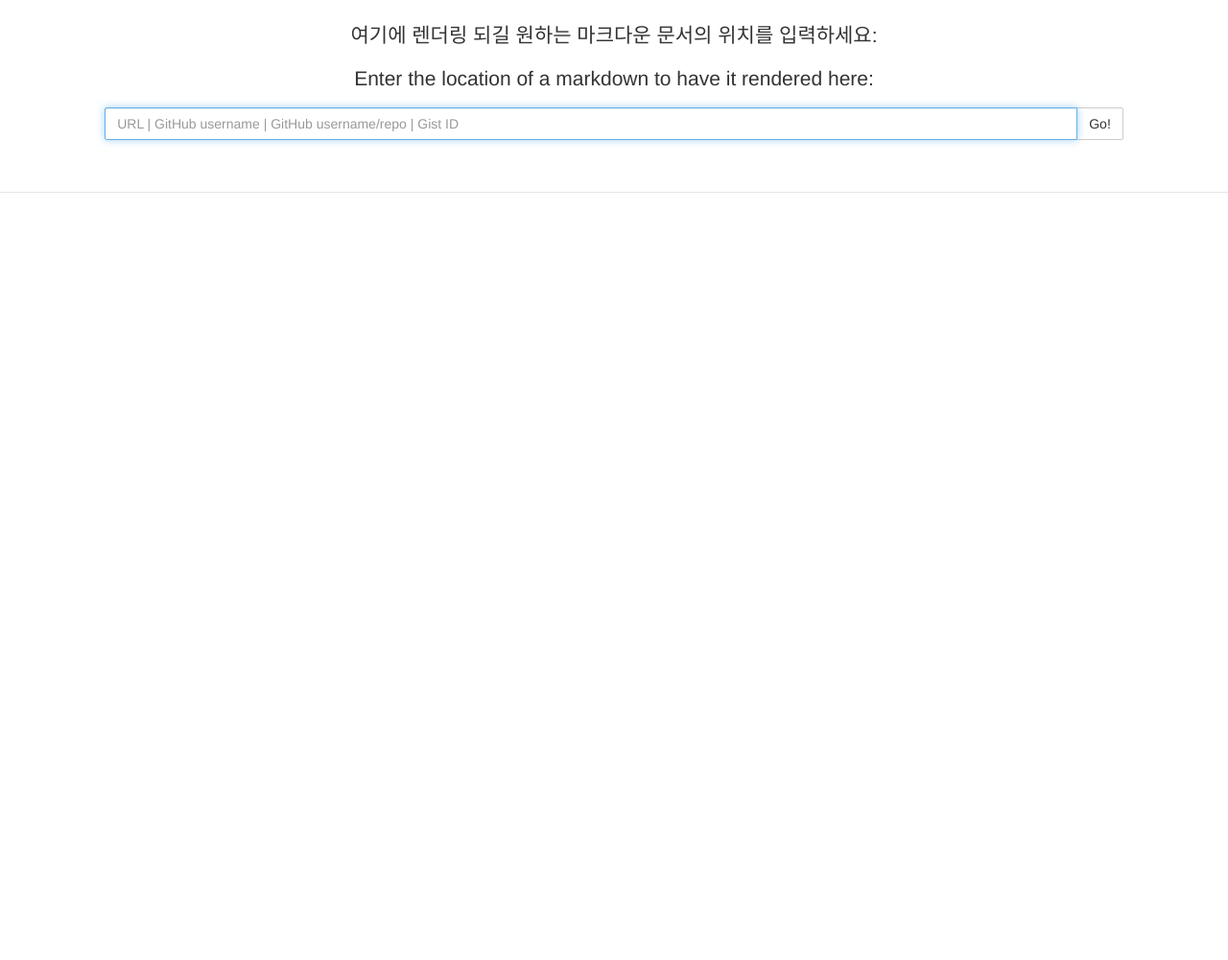
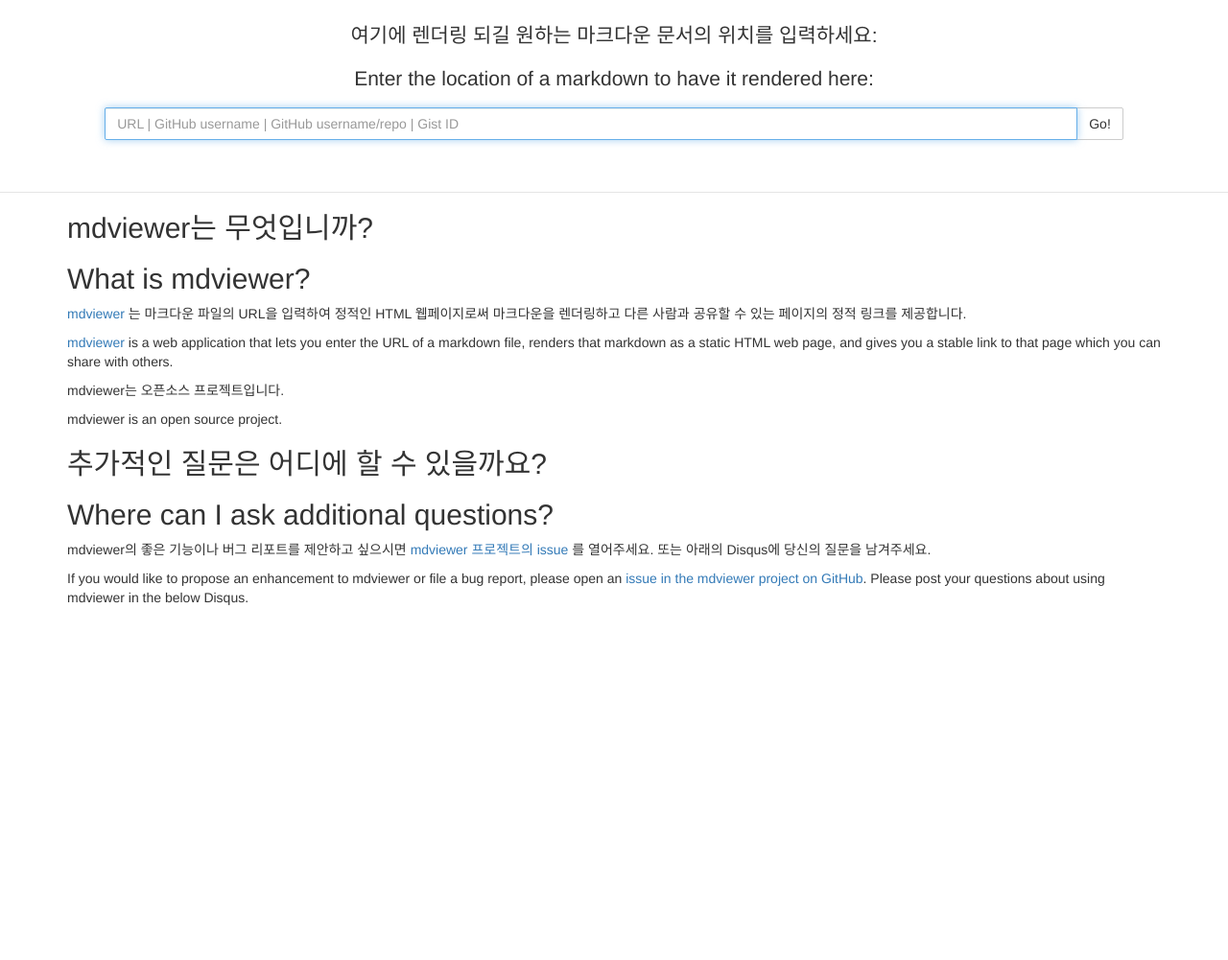
Before and after one commit to SDRLurker/mdviewer, a Flask app: page / in a window 1280 px wide. Shown: the part 301-1302 px from the top of the page at 96% size. Before the commit the page ends 502 px from the top, so only its background shows below. Run offline with Flask 2, Linux system fonts and the light colour scheme; some libraries are stand-ins or nearby versions.

Commit message:
mdviewer 20201222_01 - modify index.html for some description

```diff
--- a/app/templates/index.html
+++ b/app/templates/index.html
@@ -32,10 +32,51 @@
             </form>
           </div>
         </div>
-
       </div>
     </header>
     <!--<p class="faq-link">Read the <a href='/faq'>FAQ</a> for more information.</p>-->
   </div>
+  <div class="container container-main">
+    <h2>mdviewer는 무엇입니까?</h2>
+    <h2>What is mdviewer?</h2>
+    <p><a href="https://github.com/SDRLurker/mdviewer" target="_blank">mdviewer</a>
+    는 마크다운 파일의 URL을 입력하여 정적인 HTML 웹페이지로써 마크다운을 렌더링하고
+    다른 사람과 공유할 수 있는 페이지의 정적 링크를 제공합니다.</p>
+    <p><a href="https://github.com/SDRLurker/mdviewer" target="_blank">mdviewer</a>
+    is a web application that lets you enter the URL of a markdown file,
+    renders that markdown as a static HTML web page, and gives you a stable link to
+    that page which you can share with others.</p>
+    <p>mdviewer는 오픈소스 프로젝트입니다.</p>
+    <p>mdviewer is an open source project.</p>
+    <h2>추가적인 질문은 어디에 할 수 있을까요?</h2>
+    <h2>Where can I ask additional questions?</h2>
+    <p>mdviewer의 좋은 기능이나 버그 리포트를 제안하고 싶으시면
+    <a href="https://github.com/SDRLurker/mdviewer" target="_blank">mdviewer 프로젝트의 issue
+    </a>를 열어주세요. 또는 아래의 Disqus에 당신의 질문을 남겨주세요.</p>
+    <p>If you would like to
+    propose an enhancement to mdviewer or file a bug report, please open an <a href="https://github.com/SDRLurker/mdviewer" target="_blank">issue
+    in the mdviewer project on GitHub</a>.
+    Please post your questions about using mdviewer in the below Disqus.</p>
+    <div id="disqus_thread"></div>
+  </div>
+
+<script>
+    /**
+    *  RECOMMENDED CONFIGURATION VARIABLES: EDIT AND UNCOMMENT THE SECTION BELOW TO INSERT DYNAMIC VALUES FROM YOUR PLATFORM OR CMS.
+    *  LEARN WHY DEFINING THESE VARIABLES IS IMPORTANT: https://disqus.com/admin/universalcode/#configuration-variables    */
+    /*
+    var disqus_config = function () {
+    this.page.url = PAGE_URL;  // Replace PAGE_URL with your page's canonical URL variable
+    this.page.identifier = PAGE_IDENTIFIER; // Replace PAGE_IDENTIFIER with your page's unique identifier variable
+    };
+    */
+    (function() { // DON'T EDIT BELOW THIS LINE
+    var d = document, s = d.createElement('script');
+    s.src = 'https://mdviewer.disqus.com/embed.js';
+    s.setAttribute('data-timestamp', +new Date());
+    (d.head || d.body).appendChild(s);
+    })();
+</script>
+<noscript>Please enable JavaScript to view the <a href="https://disqus.com/?ref_noscript">comments powered by Disqus.</a></noscript>
 </body>
 </html>
```
